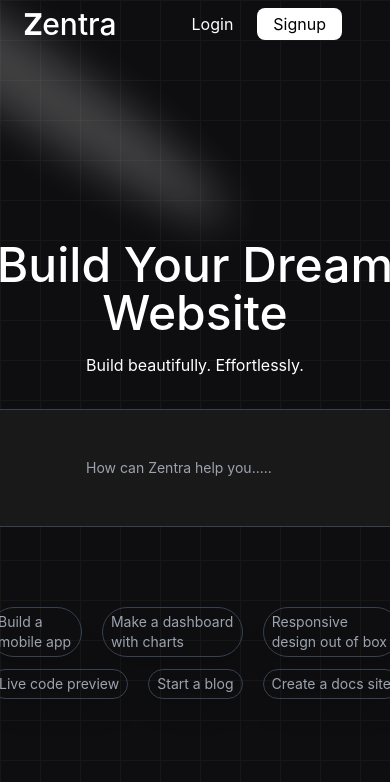
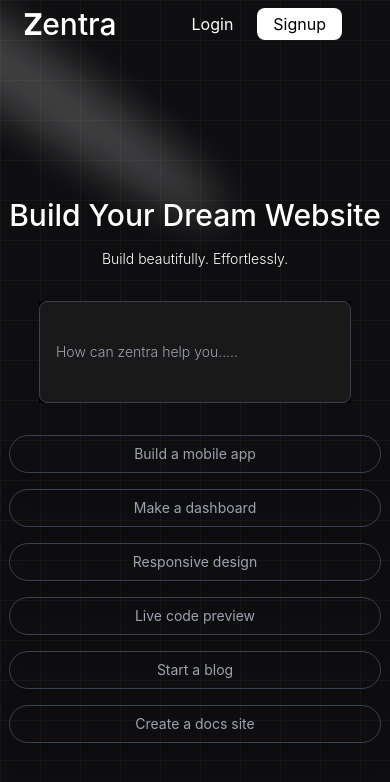
Before and after one commit to EkambaramGowthami/bolt, a React (Vite) app in the folder frontend/: page /dashboard in a window 390 px wide. Shown: the top 782 px of the page. Built offline with nearby package versions, Linux system fonts and the light colour scheme.

Commit message:
Update DashBoard.tsx

```diff
--- a/frontend/src/components/DashBoard.tsx
+++ b/frontend/src/components/DashBoard.tsx
@@ -49,7 +49,7 @@
 
 
 
-        <div className="top-0 left-0 z-20 w-full bg-white shadow-md">
+        <div className="top-0 left-0 z-20 w-full shadow-md">
           <NavBar setApp={setApp} />
         </div>
         <div className="absolute top-12 text-center z-20">{
@@ -58,24 +58,24 @@
               <Community />
             </div>
 
-          ):
+          ) :
             <div></div>
         }</div>
-        <div className="flex items-center overflow-y-scroll justify-center w-screen min-h-screen bg-[#0E0E10] pt-24">
+        <div className="flex md:flex-col items-center overflow-y-scroll justify-center w-screen min-h-screen bg-[#0E0E10] pt-24">
           <div className="absolute z-20">
 
             <div className="text-center text-white">
-              <h1 className="text-5xl font-medium font-sans">Build Your Dream Website</h1>
+              <h1 className="text-3xl sm:text-2xl text-3xl  md:text-5xl font-medium font-sans">Build Your Dream Website</h1>
 
-              <p className="text-white font-normal text-md mt-4 mb-8 font-sans">
+              <p className="text-white font-light text-sm  md:text-lg mt-4 mb-8 sm:mb-4 font-sans">
                 Build beautifully. Effortlessly.
               </p>
 
               <div className="relative inline-block bg-black">
                 <input
                   type="text"
-                  className="px-24 py-12 text-sm font-normal rounded-lg text-white bg-[#333333] bg-opacity-50 text-md font-light border  border-gray-700"
-                  placeholder="How can Zentra help you....."
+                  className="w-[80vw] sm:w-[60vw] md:w-[40vw] lg:w-[30vw] h-[12vh] sm:h-[12vh] md:h-[12vh] px-4 md:px-6 lg:px-8 text-sm font-light rounded-lg text-white placeholder:text-sm bg-[#333333] bg-opacity-50 border border-gray-700"
+                  placeholder="How can zentra help you....."
                   value={prompt}
                   onChange={(e) => setPrompt(e.target.value)}
                   onKeyDown={handleKeyDown}
@@ -83,22 +83,36 @@
 
               </div>
             </div>
-              <div className="mt-20 flex justify-center font-normal space-x-5 items-center">
-                <div className="text-sm rounded-full pt-1 pb-1 pl-2 pr-2 shadow-xl border border-gray-700 text-gray-400 hover:text-white hover:bg-[#333333] bg-opacity-10 ">Build a mobile app</div>
-                <div className="text-sm rounded-full shadow-xl pt-1 pb-1 pl-2 pr-2 border border-gray-700 text-gray-400 hover:text-white hover:bg-[#333333] bg-opacity-10">Make a dashboard with charts</div>
-                <div className="text-sm rounded-full shadow-xl pt-1 pb-1 pl-2 pr-2 border border-gray-700 text-gray-400 hover:text-white hover:bg-[#333333] bg-opacity-10">Responsive design out of box</div>
+
+            <div className="mt-8 hidden md:block">
+              <div className="flex justify-center font-normal space-x-5 items-center">
+                <div className="text-sm rounded-full shadow-xl border border-gray-700 text-gray-400 hover:text-white hover:bg-[#333333] bg-opacity-10 text-center p-2">Build a mobile app</div>
+                <div className="text-sm rounded-full shadow-xl border border-gray-700 text-gray-400 hover:text-white hover:bg-[#333333] bg-opacity-10 text-center p-2">Make a dashboard with charts</div>
+                <div className="text-sm rounded-full shadow-xl border border-gray-700 text-gray-400 hover:text-white hover:bg-[#333333] bg-opacity-10 text-center p-2">Responsive design out of box</div>
               </div>
               <div className="mt-3 flex justify-center font-normal space-x-5 items-center">
-                <div className="flex justify-center items-center pt-1 pb-1 pl-2 pr-2 text-sm rounded-full shadow-xl border border-gray-700 text-gray-400 hover:text-white hover:bg-[#333333] bg-opacity-10">Live code preview</div>
-                <div className="text-sm rounded-full shadow-xl pt-1 pb-1 pl-2 pr-2 border border-gray-700 text-gray-400 hover:text-white hover:bg-[#333333] bg-opacity-10">Start a blog</div>
-                <div className="text-sm rounded-full shadow-xl pt-1 pb-1 pl-2 pr-2 border border-gray-700 text-gray-400 hover:text-white hover:bg-[#333333] bg-opacity-10">Create a docs site</div>
+                <div className="text-sm rounded-full shadow-xl border border-gray-700 text-gray-400 hover:text-white hover:bg-[#333333] bg-opacity-10 text-center p-2">Live code preview</div>
+                <div className="text-sm rounded-full shadow-xl border border-gray-700 text-gray-400 hover:text-white hover:bg-[#333333] bg-opacity-10 text-center p-2">Start a blog</div>
+                <div className="text-sm rounded-full shadow-xl border border-gray-700 text-gray-400 hover:text-white hover:bg-[#333333] bg-opacity-10 text-center p-2">Create a docs site</div>
               </div>
+            </div>
+
+
+            <div className="mt-8 grid grid-cols-1 gap-4 font-normal items-center justify-center max-w-5xl mx-auto md:hidden">
+              <div className="text-sm rounded-full shadow-xl border border-gray-700 text-gray-400 hover:text-white hover:bg-[#333333] bg-opacity-10 text-center py-2">Build a mobile app</div>
+              <div className="text-sm rounded-full shadow-xl border border-gray-700 text-gray-400 hover:text-white hover:bg-[#333333] bg-opacity-10 text-center py-2">Make a dashboard</div>
+              <div className="text-sm rounded-full shadow-xl border border-gray-700 text-gray-400 hover:text-white hover:bg-[#333333] bg-opacity-10 text-center py-2">Responsive design</div>
+              <div className="text-sm rounded-full shadow-xl border border-gray-700 text-gray-400 hover:text-white hover:bg-[#333333] bg-opacity-10 text-center py-2">Live code preview</div>
+              <div className="text-sm rounded-full shadow-xl border border-gray-700 text-gray-400 hover:text-white hover:bg-[#333333] bg-opacity-10 text-center py-2">Start a blog</div>
+              <div className="text-sm rounded-full shadow-xl border border-gray-700 text-gray-400 hover:text-white hover:bg-[#333333] bg-opacity-10 text-center py-2">Create a docs site</div>
             </div>
 
           </div>
 
 
         </div>
-    </div>
+
+      </div >
+    </div >
   );
 };
```
Lines whose indentation alone changed are shown as unchanged.
